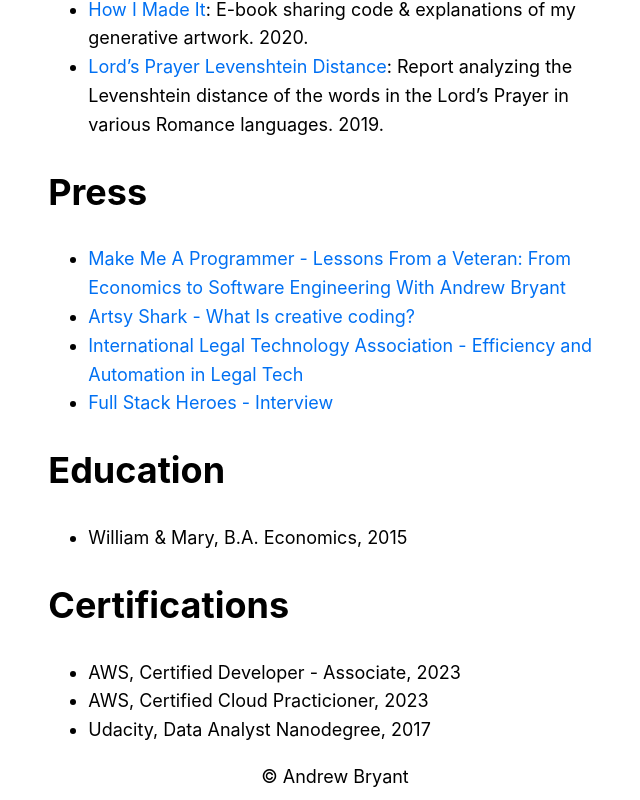
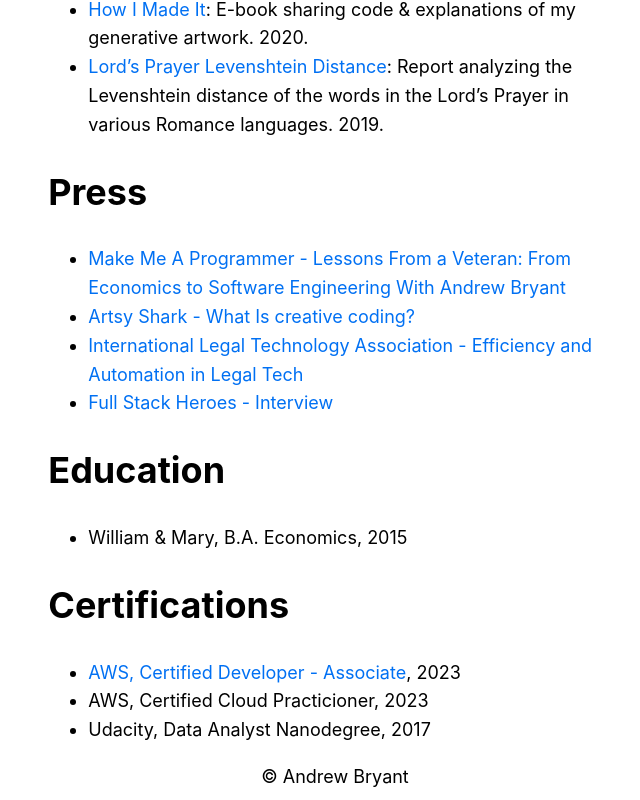
Before and after one commit to apbryant/website, a Next.js app: page /cv in a window 1280 px wide. Shown: the part 3388-4188 px from the top of the page, without its empty margins (305-945 px from the left). Built offline with nearby package versions, Linux system fonts and the light colour scheme.

Commit message:
add certification link

```diff
--- a/pages/cv.js
+++ b/pages/cv.js
@@ -109,8 +109,9 @@
       <h1>Certifications</h1>
       <ul>
         <li>
-          AWS, Certified Developer - Associate, 2023
-        </li>
+          <a href="https://www.credly.com/badges/d713a8d6-c789-4730-9019-0c8e4020244e/public_url"> AWS, Certified Developer - Associate</a>, 2023
+
+      </li>
         <li>
           AWS, Certified Cloud Practicioner, 2023
         </li>
```
